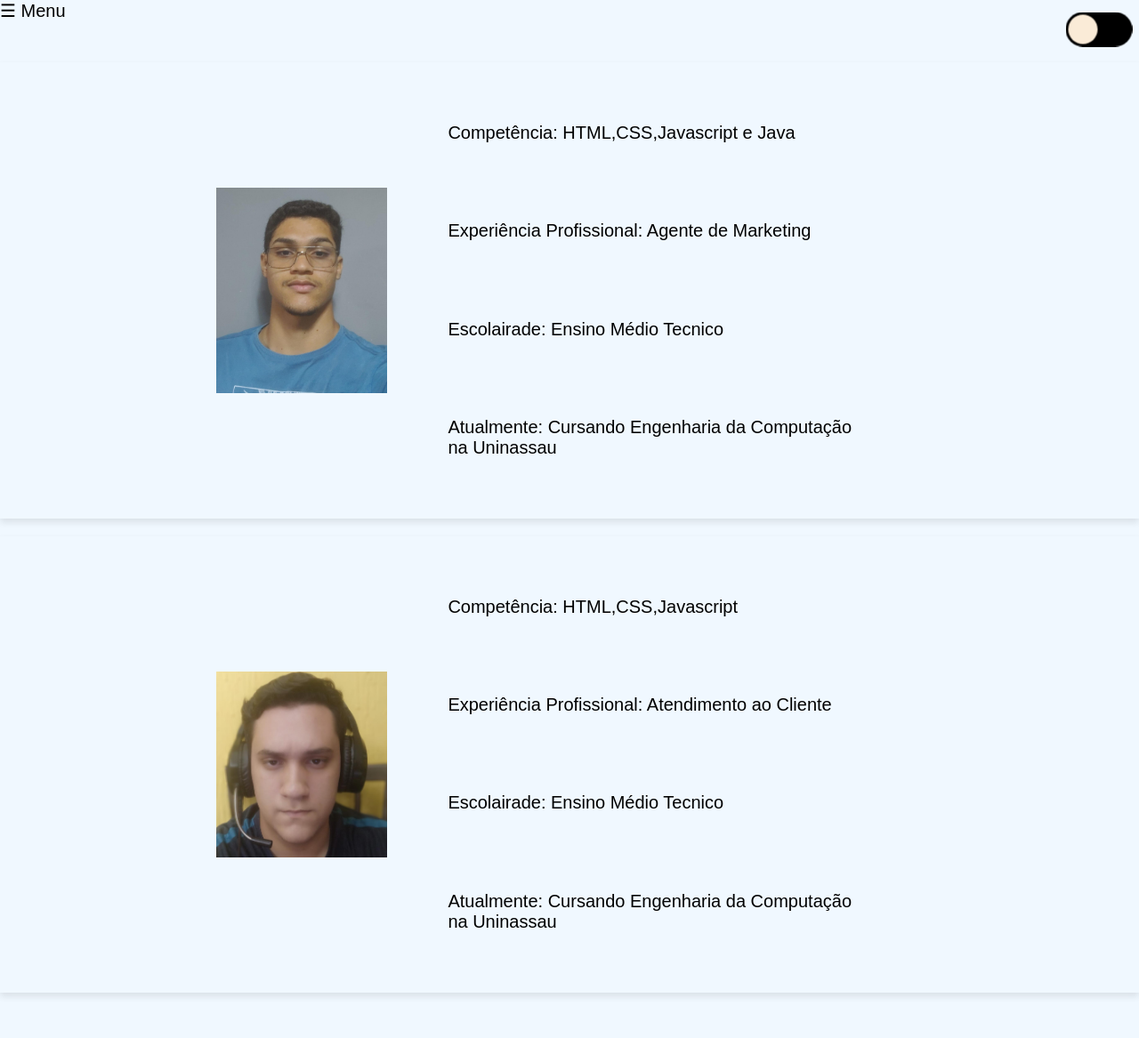
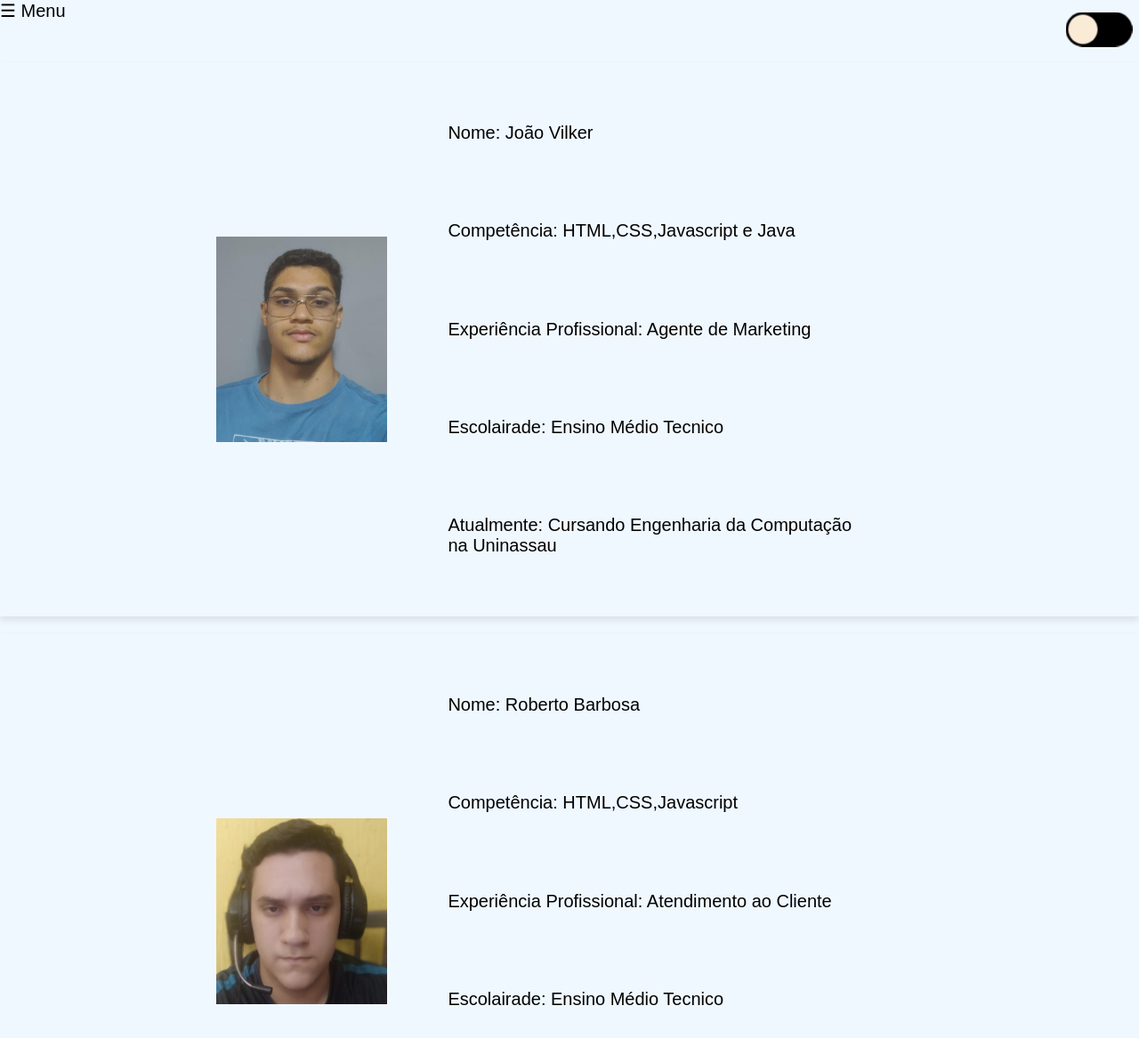
Before and after one commit to r2bert0/Trabalho-C-digos-de-Alta-Performance, a plain HTML site: page projeto alta p/index.html in a window 1280 px wide. Shown: the top 1167 px of the page at 89% size. Drawn offline with Linux system fonts and the light colour scheme; some icons are missing.

Commit message:
index.html

```diff
--- a/projeto alta p/index.html
+++ b/projeto alta p/index.html
@@ -31,7 +31,7 @@
         <article class="card">
             <img src="j.jpeg" alt="Imagem 1">
             <div class="card-text">
-
+                <p>Nome: João Vilker</p>
                 <p>Competência: HTML,CSS,Javascript e Java</p>
                 <p>Experiência Profissional: Agente de Marketing</p>
                 <p>Escolairade: Ensino Médio Tecnico</p>
@@ -41,7 +41,7 @@
             <article class="card">
                 <img src="r.jpeg" alt="Imagem 1">
                 <div class="card-text">
-
+                    <p>Nome: Roberto Barbosa
                     <p>Competência: HTML,CSS,Javascript</p>
                     <p>Experiência Profissional: Atendimento ao Cliente</p>
                     <p>Escolairade: Ensino Médio Tecnico</p>
```
